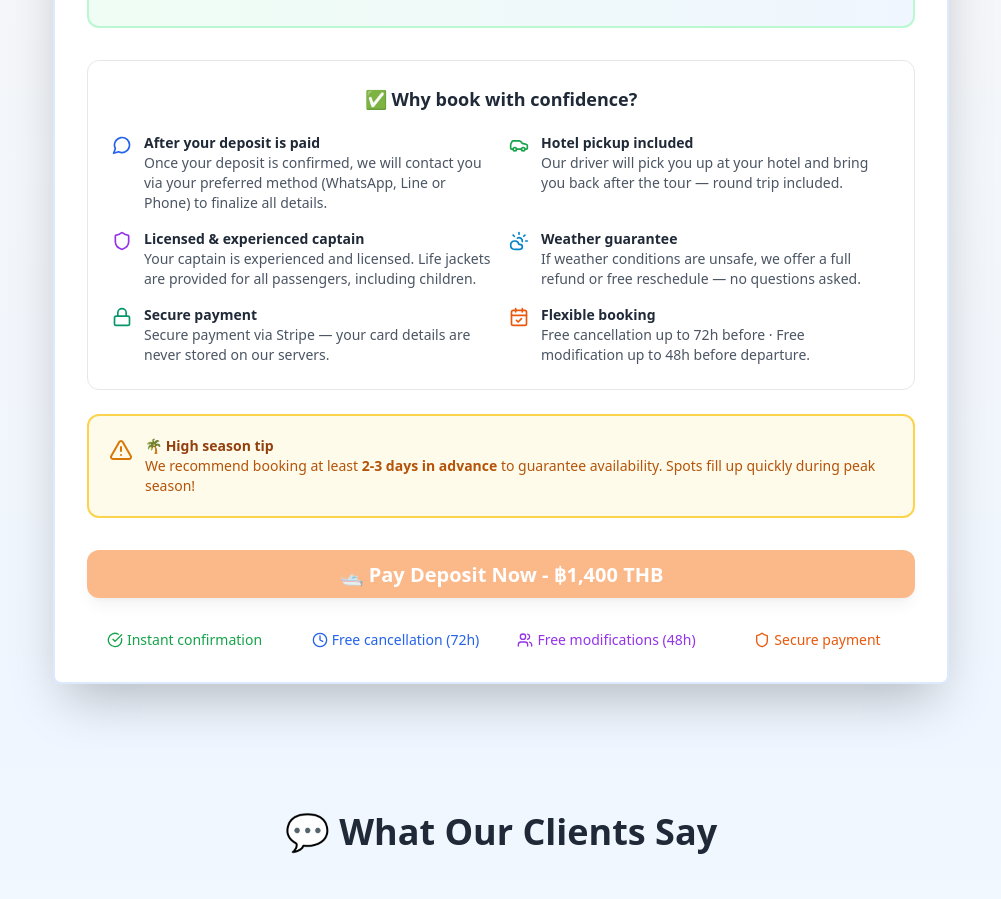
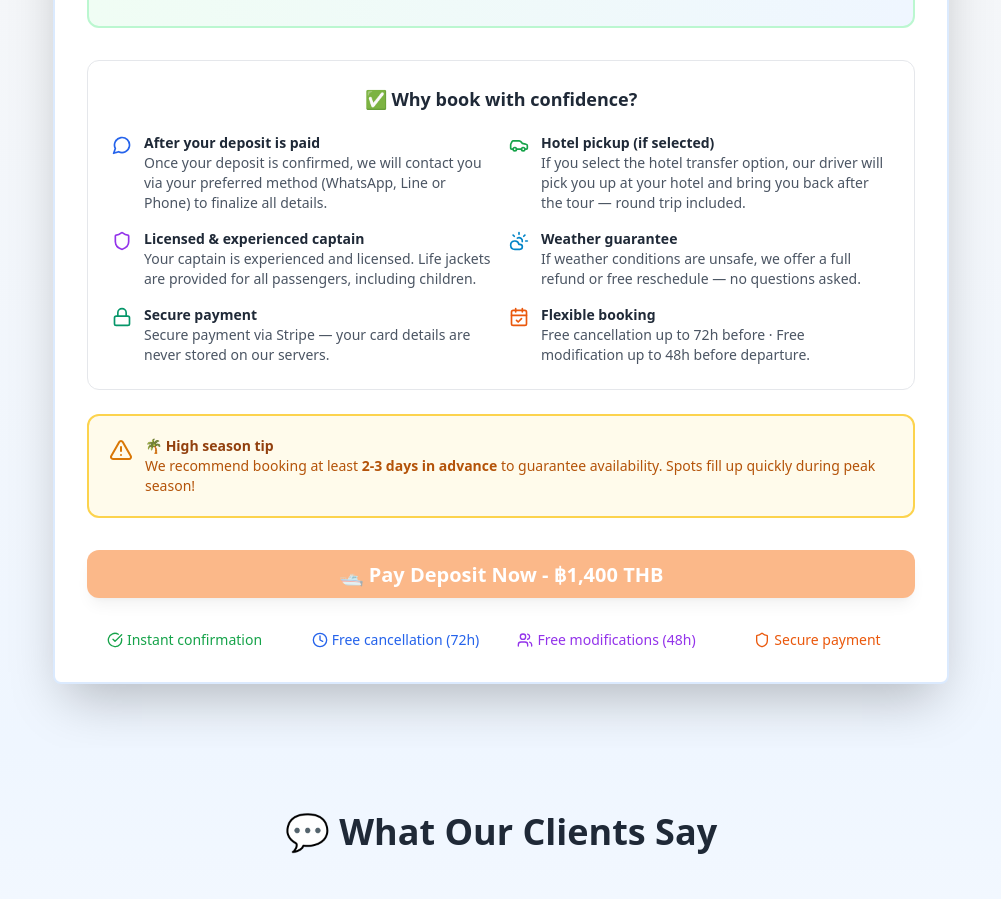
Before and after one commit to Creamylil/ltb-samuiss, a React (Vite) app: page /booking in a window 1280 px wide. Shown: the part 4680-5579 px from the top of the page, without its empty margins (139-1140 px from the left). Built offline with nearby package versions, Linux system fonts and the light colour scheme.

Commit message:
Adjust labels and pickup logic

```diff
--- a/src/components/ReassuranceSection.tsx
+++ b/src/components/ReassuranceSection.tsx
@@ -12,8 +12,8 @@ const ReassuranceSection = () => {
     },
     {
       icon: Car,
-      title: "Hotel pickup included",
-      description: "Our driver will pick you up at your hotel and bring you back after the tour — round trip included.",
+      title: "Hotel pickup (if selected)",
+      description: "If you select the hotel transfer option, our driver will pick you up at your hotel and bring you back after the tour — round trip included.",
       color: "text-green-600",
     },
     {
```
